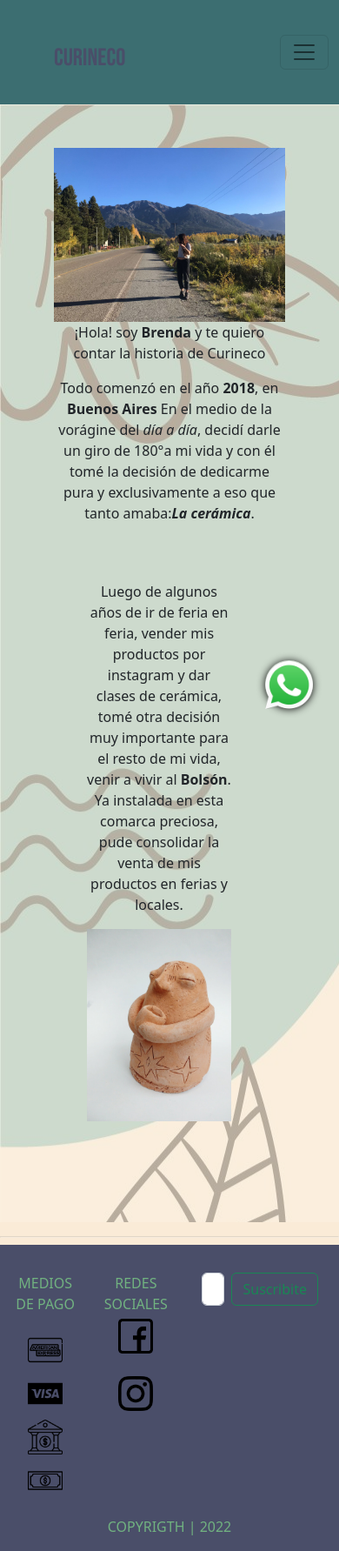
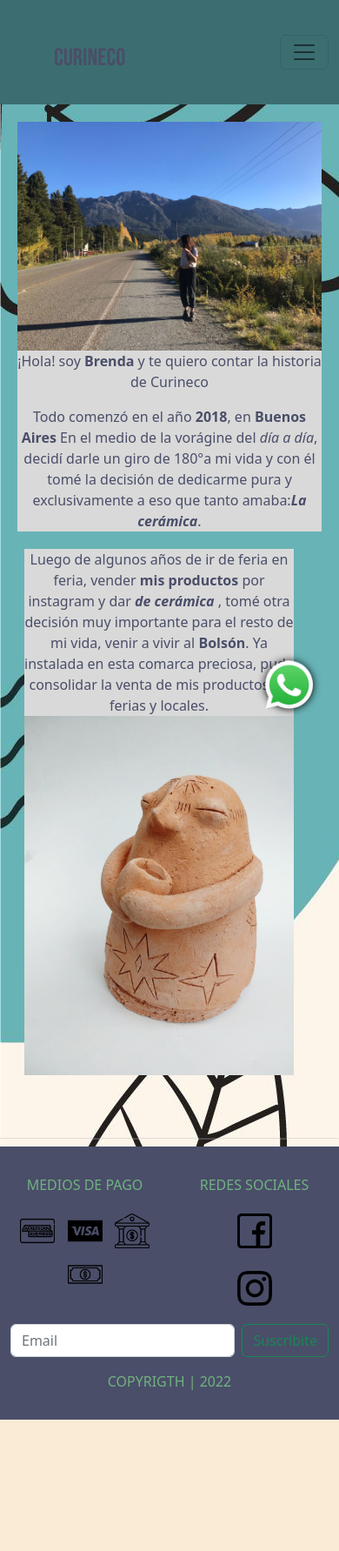
Before and after one commit to BarbaraBravo91/ceramicaCurineco, a website: page paginas/historia.html in a window 390 px wide. Shown: the whole page at 87% size. After the commit the page ends 1632 px from the top, so only its background shows below. Drawn offline with nearby package versions, Linux system fonts and the light colour scheme.

Commit message:
arreglos que pidio aye

```diff
--- a/css/main.css
+++ b/css/main.css
@@ -224,13 +224,31 @@ hr {
   text-align: center; }
 
 .align-historia {
-  margin-top: 0;
+  margin-top: 0%;
   margin-bottom: 1rem;
-  padding: 50px; }
+  padding: 20px;
+color:#4A4E69;
+
+
+}
+.spantext{
+  display: inline-block;
+  position: relative;
+  top:50%;
+  bottom: 50%;
+  background-color: #d9d9d9;
+}
 
 .fondoOfertas {
-  padding: 100px;
-  background-color: #f98c8c; }
+  padding: 25px;
+  color: #3c6e71;
+  background-image: url("../multimedia/fondo.jpg");
+  position: relative;
+  top: 0;
+  left: 0;
+  width: 100%;
+  height: 100%;
+  z-index: -1;}
 
 .iconos {
   width: 40px;
@@ -277,16 +295,17 @@ hr {
 
 .fondo {
   background-image: url("../multimedia/fondo.jpg");
-  position: absolute;
+  position: relative;
   top: 0;
   left: 0;
   width: 100%;
   height: 100%;
   z-index: -1;
-  opacity: .3; }
+
+  }
 
 .fondoEnvoltorio {
-  position: relative; }
+  position: relative;}
 
 @media only screen and (max-width: 1025px) {
   .productos-destacados .producto {
@@ -318,4 +337,15 @@ hr {
     color: #4A4E69;
     padding: 10px 0; }
   .subrrallado {
-    background-image: none; } }
+    background-image: none; }
+  .spantext{
+    display: inline-block;
+    position: none;
+    top:0%;
+    bottom: 0%;
+
+  }}
+
+    .style{
+      width: 18rem;
+    }
--- a/paginas/historia.html
+++ b/paginas/historia.html
@@ -21,7 +21,7 @@
     <meta name="description" content="Conocé la historia de cómo curineco llegó a El Bolson">
 </head>
 
-<body id="colorFondo" class>
+<body class="fondo">
 
 
     <a href="https://api.whatsapp.com/send?phone=01150073605" class="btn-wsp" target="_blank"> <i class="icon_wsp"></i>
@@ -64,32 +64,29 @@
             </div>
         </div>
     </nav>
-    <div class="fondoEnvoltorio">
-        <div class="fondo"></div>
-        <div class="container">
     <div class=" row align-historia">
         <img src="../multimedia/bren.jpeg" class="col-md-6 " alt="Bren">
         <div class="col-md-6 text-center ">
-                    <p>
+            <span class="spantext">
                 ¡Hola! soy <b>Brenda</b> y te quiero contar la historia de Curineco </p>
 
-                    <p>Todo comenzó en el año <b>2018</b>, en <b>Buenos Aires </b>
+            Todo comenzó en el año <b>2018</b>, en <b>Buenos Aires </b>
                 En el medio de la vorágine del <i> día a día</i>, decidí darle un giro de 180°a mi vida y con él
                 tomé la
                 decisión de dedicarme pura y exclusivamente a eso que tanto amaba:<b><i>La cerámica</i></b>.
-                    </p>
+            </span>
         </div>
         <div class="row align-historia">
             <div class="col-md-6 text-center ">
-                        <p>
+                <span class="spantext">
 
-                            Luego de algunos años de ir de feria en feria, vender mis productos por instagram y dar
-                            clases de
-                            cerámica,
+                    Luego de algunos años de ir de feria en feria, vender <b>mis productos</b> por instagram y dar
+                    <b> <i>de
+                        cerámica</i> </b>,
                     tomé otra decisión muy importante para el resto de mi vida, venir a vivir al <b> Bolsón</b>.
                     Ya
                     instalada en
-                            esta comarca preciosa, pude consolidar la venta de mis productos en ferias y locales.</p>
+                    esta comarca preciosa, pude consolidar la venta de mis productos en ferias y locales.</span>
             </div>
             <div class="col-md-6">
                 <img src="../multimedia/nuevo-min.jpeg" class="col-md-6 w-100" alt="">
@@ -112,34 +109,28 @@
                 <img src="../multimedia/billete-de-banco.png" class="iconos" alt="billete">
               </div>
               <div class="col">
-                        REDES SOCIALES
-                        <p><a href="https://www.facebook.com/profile.php?id=100076367770303"><img
-                                    src="../multimedia/facebook.png" class="iconos" alt="facebook"></a></p>
-                        <p> <a href="https://www.instagram.com/curineco/"><img src="../multimedia/instagram (1).png"
-                                    class="iconos" alt="instagram"></a></p>
+                <p>REDES SOCIALES</p>
+                <p><a href="https://www.facebook.com/profile.php?id=100076367770303"><img src="../multimedia/facebook.png"
+                      class="iconos" alt="facebook"></a></p>
+                <p> <a href="https://www.instagram.com/curineco/"><img src="../multimedia/instagram (1).png" class="iconos"
+                      alt="instagram"></a></p>
 
               </div>
-                    <div class="col order-1">
-                        <div class="container-fluid">
+
               <form class="d-flex center__footer" role="search">
                 <input class="form-control me-2" type="search" placeholder="Email" aria-label="Search">
                 <button class="btn btn-outline-success" type="submit">Suscribite</button>
               </form>
             </div>
           </div>
-                </div>
-            </div>
-
 
         </nav>
-
-
-        <table class="table-success">COPYRIGTH | 2022</table>
+        <p>COPYRIGTH | 2022</p>
       </footer>
-
       <script src="https://cdn.jsdelivr.net/npm/bootstrap@5.2.1/dist/js/bootstrap.bundle.min.js"
         integrity="sha384-u1OknCvxWvY5kfmNBILK2hRnQC3Pr17a+RTT6rIHI7NnikvbZlHgTPOOmMi466C8"
         crossorigin="anonymous"></script>
+
 </body>
 
 
--- a/paginas/nosencontrasen.html
+++ b/paginas/nosencontrasen.html
@@ -19,7 +19,7 @@
   <meta name="description" content="Encontrá a Curineco en todos estos locales">
 </head>
 
-<body id="colorFondo">
+<body>
   <a href="https://api.whatsapp.com/send?phone=01150073605" class="btn-wsp" target="_blank"> <i class="icon_wsp"></i>
     <img src="../multimedia/whatsapp.png" alt="whatsapp"></a>
 
@@ -60,7 +60,7 @@
     <h2 class="text-center h3 mt-4 mb-4">Encontranos en</h2>
 
     <div class="row justify-content-around">
-      <div class="card col-4" style="width: 18rem;">
+      <div class="card col-4 style">
         <img src="../multimedia/concepto-ceramica-jarrones-vista-superior.jpg" class="card-img-top" alt="jarrones">
         <div class="card-body">
           <h5 class="card-title">Piltri</h5>
@@ -68,7 +68,7 @@
           <a href="#" class="btn btn-primary">Ir a la página</a>
         </div>
       </div>
-      <div class="card col-6" style="width: 18rem;">
+      <div class="card col-6 style">
         <img src="../multimedia/mezcla-arcilla-vasija-ceramica.jpg" class="card-img-top" alt="cerámica">
         <div class="card-body">
           <h5 class="card-title">Artesanias Bariloche</h5>
@@ -76,7 +76,7 @@
           <a href="#" class="btn btn-primary">Ir a la página</a>
         </div>
       </div>
-      <div class="card col-10" style="width: 18rem;">
+      <div class="card col-10 style">
         <img src="../multimedia/vista-frontal-espacio-trabajo-alfarero-hecho-mano_.jpg" class="card-img-top"
           alt="cerámica">
         <div class="card-body">
@@ -88,8 +88,6 @@
     </div>
 
   </main>
-
-</body>
 
   <hr>
   <footer class="footer">
@@ -104,34 +102,27 @@
             <img src="../multimedia/billete-de-banco.png" class="iconos" alt="billete">
           </div>
           <div class="col">
-          REDES SOCIALES
+            <p>REDES SOCIALES</p>
             <p><a href="https://www.facebook.com/profile.php?id=100076367770303"><img src="../multimedia/facebook.png"
                   class="iconos" alt="facebook"></a></p>
             <p> <a href="https://www.instagram.com/curineco/"><img src="../multimedia/instagram (1).png" class="iconos"
                   alt="instagram"></a></p>
 
           </div>
-        <div class="col order-1">
-          <div class="container-fluid">
+
           <form class="d-flex center__footer" role="search">
             <input class="form-control me-2" type="search" placeholder="Email" aria-label="Search">
             <button class="btn btn-outline-success" type="submit">Suscribite</button>
           </form>
         </div>
       </div>
-      </div>
-    </div>
 
     </nav>
+    <p>COPYRIGTH | 2022</p>
+  </footer>
+  <script src="https://cdn.jsdelivr.net/npm/bootstrap@5.2.1/dist/js/bootstrap.bundle.min.js"
+    integrity="sha384-u1OknCvxWvY5kfmNBILK2hRnQC3Pr17a+RTT6rIHI7NnikvbZlHgTPOOmMi466C8"
+    crossorigin="anonymous"></script>
 
-
-  <table class="table-success">COPYRIGTH | 2022</table>
-</footer>
-
-
-<script src="https://cdn.jsdelivr.net/npm/bootstrap@5.2.1/dist/js/bootstrap.bundle.min.js"
-  integrity="sha384-u1OknCvxWvY5kfmNBILK2hRnQC3Pr17a+RTT6rIHI7NnikvbZlHgTPOOmMi466C8" crossorigin="anonymous"></script>
-
-
-
+</body>
 </html>
```
Also changed, not shown: index.html (+24 -32 lines), paginas/contacto.html (+12 -14 lines), paginas/productos.html (+8 -11 lines). Lines whose indentation alone changed are shown as unchanged.
